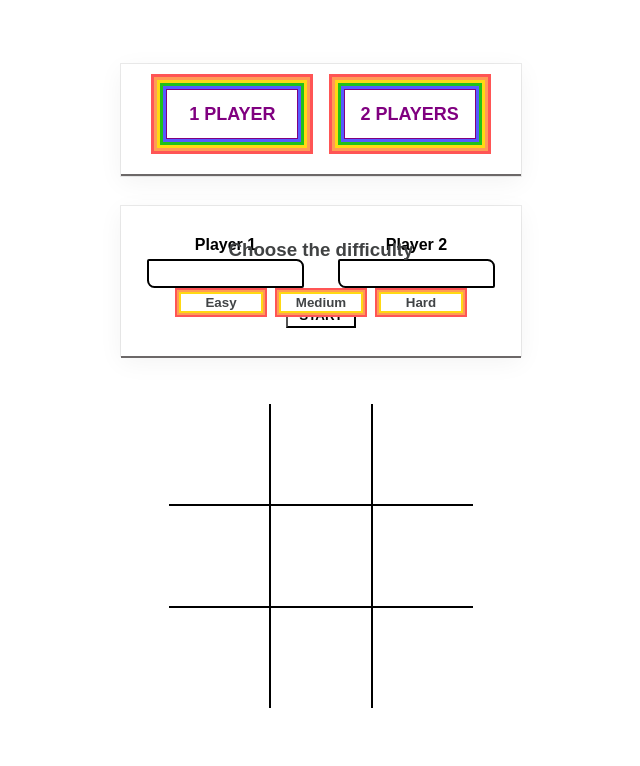
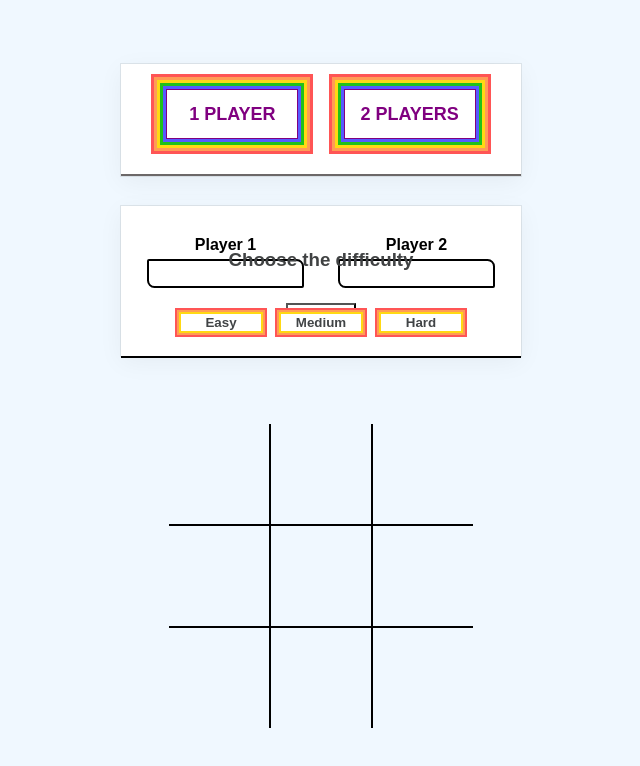
Before and after one commit to 2DDraghici/TIc_Tac_Toe_JS, a plain HTML site: page index.html in a window 1280 px wide. Shown: the whole page, without its empty margins (319-959 px from the left). Drawn offline with Linux system fonts and the light colour scheme.

Commit message:
changed background colour of content

```diff
--- a/style.css
+++ b/style.css
@@ -1,6 +1,7 @@
 body
 {
     margin: 0;
+    background-color: aliceblue;
 }
 :root
 {
@@ -14,6 +15,7 @@ body
     align-items: center;
     justify-content: flex-start;
     margin-top: 5%;
+
 
 }
 .gameboard
@@ -168,6 +170,7 @@ body
     padding-bottom: 10px;
     align-items: center;
     box-shadow: rgba(0, 0, 0, 0.05) 0px 6px 24px 0px, rgba(0, 0, 0, 0.08) 0px 0px 0px 1px;
+    background-color: white
 }
  @import url('https://fonts.googleapis.com/css2?family=Oswald:wght@500&display=swap');
 .options_menu
@@ -177,6 +180,11 @@ body
     height: 150px;
     width: 400px;
     position: relative;
+    margin-bottom: 20px;
+    background-color: white;
+
+
+
 
 }
  .gamemode_selection button
@@ -250,7 +258,8 @@ input
     flex-direction: column;
     justify-content: space-evenly;
     align-items: center;
-    height: 80%;
+    height: 100%;
+    border-bottom: 2px solid;
     width: 100%;
     position: absolute;
 
```
